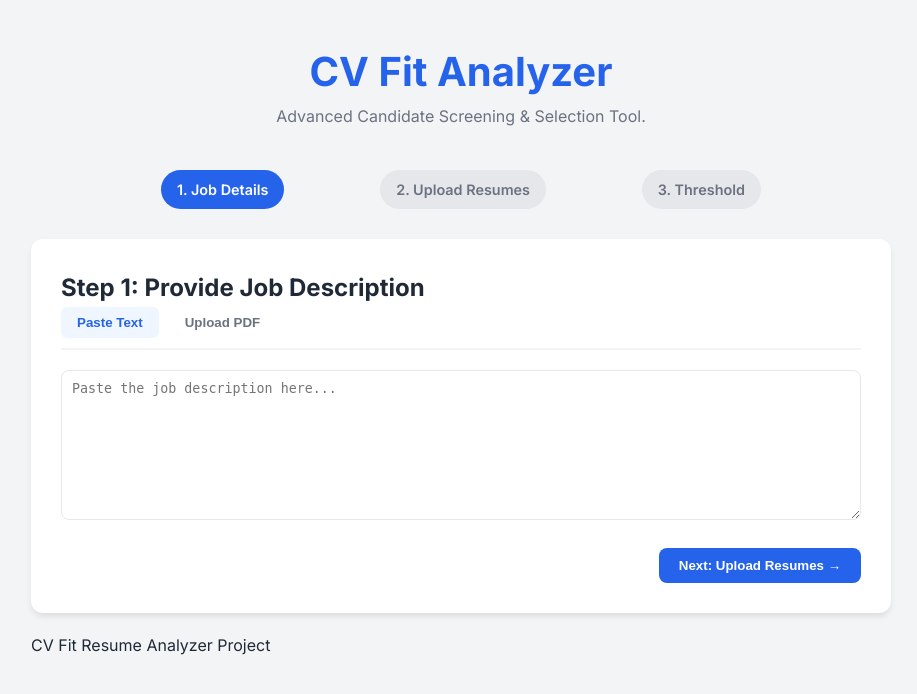
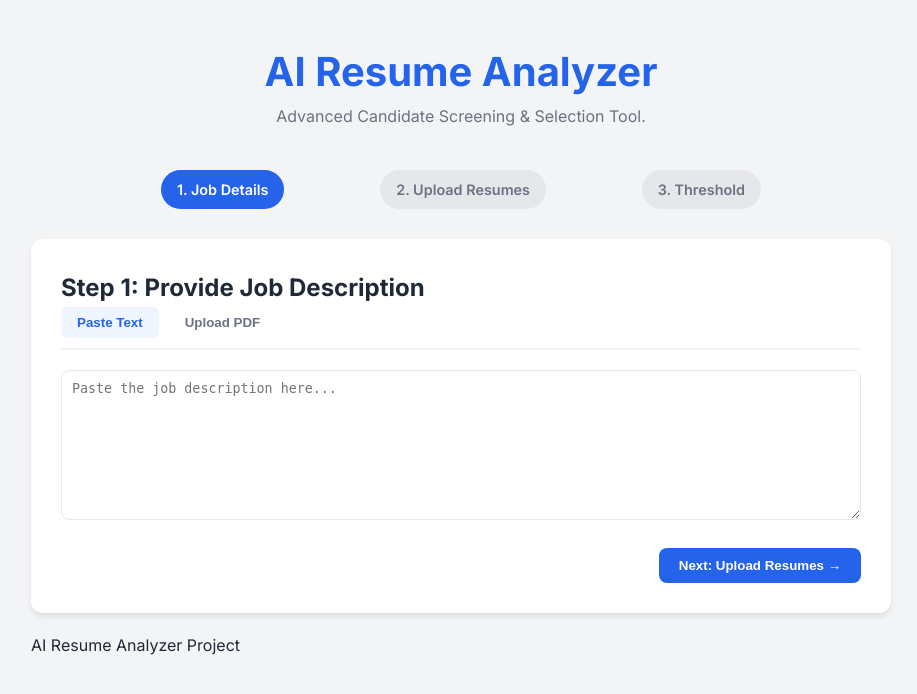
Before and after one commit to Maneesh0405/AI-Resume-Screening-System, a Flask app: page / in a window 1280 px wide. Shown: the top 694 px of the page, without its empty margins (179-1096 px from the left). Run offline with Flask 3, Linux system fonts and the light colour scheme.

Commit message:
changed title

```diff
--- a/templates/index.html
+++ b/templates/index.html
@@ -4,7 +4,7 @@
 <head>
     <meta charset="UTF-8">
     <meta name="viewport" content="width=device-width, initial-scale=1.0">
-    <title>CV Fit Resume Analyzer</title>
+    <title>AI Resume Analyzer</title>
     <link rel="stylesheet" href="{{ url_for('static', filename='style.css') }}">
     <link href="https://fonts.googleapis.com/css2?family=Inter:wght@400;500;600;700&display=swap" rel="stylesheet">
 </head>
@@ -12,7 +12,7 @@
 <body>
     <div class="container">
         <header>
-            <h1>CV Fit Analyzer</h1>
+            <h1>AI Resume Analyzer</h1>
             <p>Advanced Candidate Screening & Selection Tool.</p>
         </header>
 
@@ -126,7 +126,7 @@
         </main>
 
         <footer>
-            <p>CV Fit Resume Analyzer Project</p>
+            <p>AI Resume Analyzer Project</p>
         </footer>
     </div>
 
```
